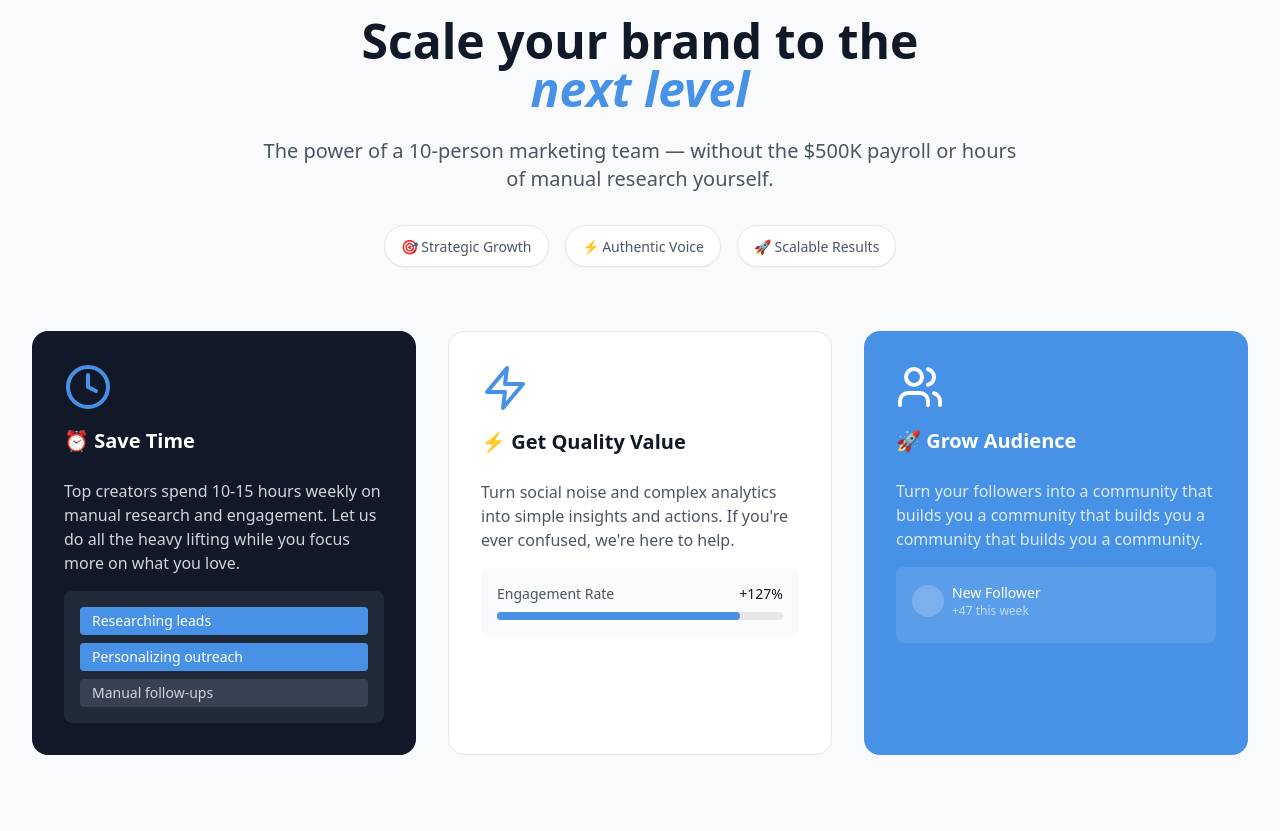
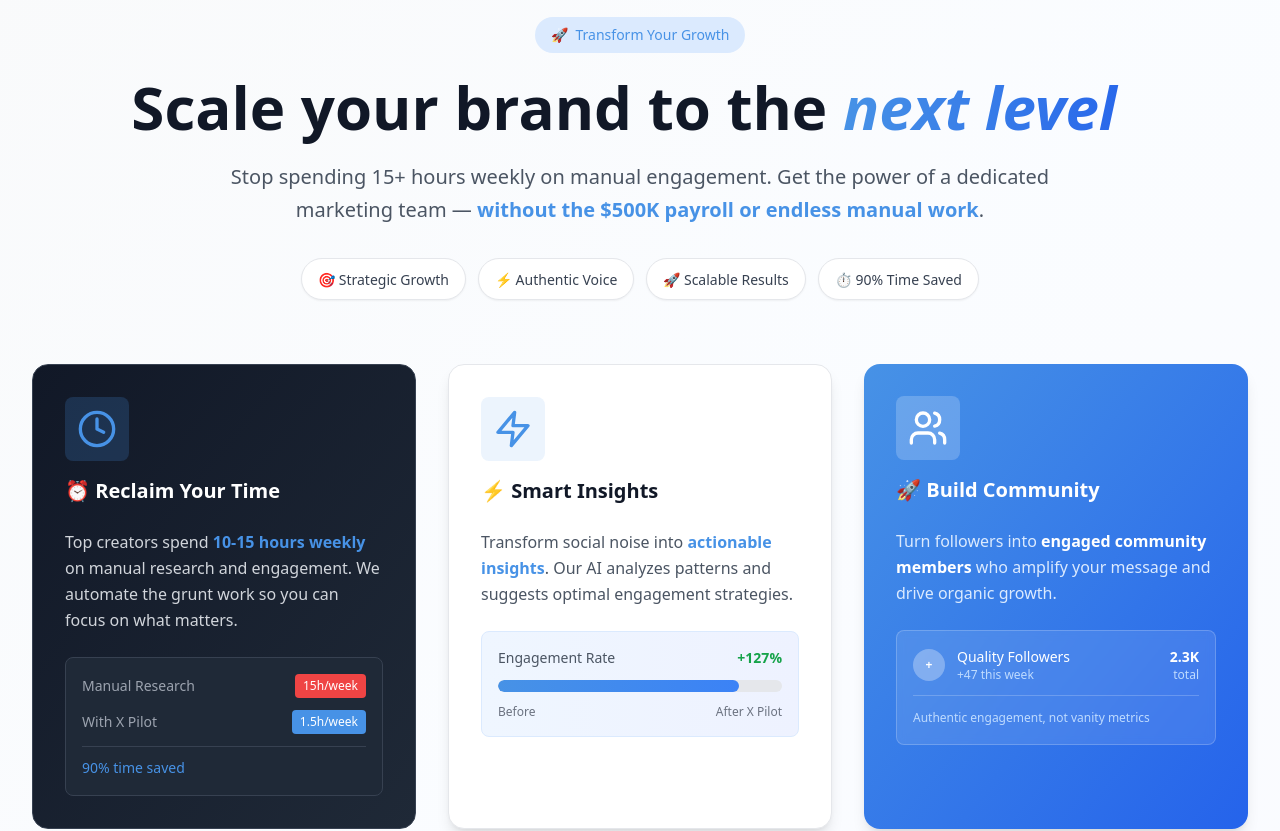
Before and after one commit to ThawingX/XPilot-landing, a React (Vite) app: page / in a window 1280 px wide. Shown: the part 4220-5051 px from the top of the page. Built offline with nearby package versions, Linux system fonts and the light colour scheme.

Commit message:
chore：内容调整

```diff
--- a/src/App.tsx
+++ b/src/App.tsx
@@ -673,12 +673,12 @@ function App() {
               <h2 className="mb-6 text-3xl font-bold text-gray-900 md:text-5xl">
                 Who is <span className="text-[#4792E6]">X Pilot</span> for?
               </h2>
-              <p className="mx-auto max-w-3xl text-xl text-gray-600 mb-8">
+              <p className="mx-auto mb-8 max-w-3xl text-xl text-gray-600">
                 You know that growth = value + consistency + interaction
               </p>
             </div>
 
-            <div className="grid gap-8 md:grid-cols-3 mb-16">
+            <div className="grid gap-8 mb-16 md:grid-cols-3">
               <div className="p-8 bg-gradient-to-br from-blue-50 to-indigo-50 rounded-2xl border border-blue-100 card-hover">
                 <div className="bg-[#4792E6]/10 p-4 rounded-lg w-fit mb-6">
                   <User className="h-8 w-8 text-[#4792E6]" />
@@ -749,11 +749,11 @@ function App() {
                 </div>
                 <div className="grid gap-4 md:grid-cols-2">
                   <div className="p-4 bg-red-50 rounded-lg border border-red-200">
-                    <p className="text-sm font-medium text-red-800 mb-2">❌ It's NOT for "ghostwriting"</p>
+                    <p className="mb-2 text-sm font-medium text-red-800">❌ It's NOT for "ghostwriting"</p>
                     <p className="text-sm text-red-700">Generic AI content that sounds robotic</p>
                   </div>
                   <div className="p-4 bg-green-50 rounded-lg border border-green-200">
-                    <p className="text-sm font-medium text-green-800 mb-2">✅ It's FOR authentic scaling</p>
+                    <p className="mb-2 text-sm font-medium text-green-800">✅ It's FOR authentic scaling</p>
                     <p className="text-sm text-green-700">People who want to own their vibe and scale their voice — without doing everything manually</p>
                   </div>
                 </div>
@@ -763,83 +763,153 @@ function App() {
         </section>
 
         {/* Benefits Section */}
-        <section className="py-20 bg-gray-50">
+        <section className="py-20 bg-gradient-to-br from-gray-50 via-blue-50/30 to-indigo-50/30">
           <div className="px-4 mx-auto max-w-7xl sm:px-6 lg:px-8">
             <div className="mb-16 text-center">
-              <h2 className="mb-6 text-3xl font-bold text-gray-900 md:text-5xl">
-                Scale your brand to the<br />
-                <span className="text-[#4792E6] italic">next level</span>
+              <div className="inline-flex items-center gap-2 px-4 py-2 mb-6 text-sm font-medium text-[#4792E6] bg-blue-100 rounded-full">
+                <span>🚀</span>
+                <span>Transform Your Growth</span>
+              </div>
+              <h2 className="mb-6 text-3xl font-bold leading-tight text-gray-900 md:text-5xl lg:text-6xl max-w-6xl mx-auto px-6 text-center">
+                <span className="whitespace-nowrap">Scale your brand to the{' '}</span>
+                <span className="text-[#4792E6] italic bg-gradient-to-r from-[#4792E6] to-blue-600 bg-clip-text text-transparent whitespace-nowrap pr-4 md:pr-6 lg:pr-8">
+                  next level
+                </span>
               </h2>
-              <p className="mx-auto max-w-3xl text-xl text-gray-600">
-                The power of a 10-person marketing team — without the $500K payroll or hours of manual research yourself.
+              <p className="mx-auto max-w-4xl text-xl leading-relaxed text-gray-600">
+                Stop spending 15+ hours weekly on manual engagement. Get the power of a dedicated marketing team —
+                <span className="text-[#4792E6] font-semibold"> without the $500K payroll or endless manual work</span>.
               </p>
-              <div className="flex justify-center items-center gap-4 mt-8">
-                <div className="px-4 py-2 bg-white rounded-full border border-gray-200 shadow-sm">
-                  <span className="text-sm font-medium text-gray-600">🎯 Strategic Growth</span>
+
+              {/* Key Value Props */}
+              <div className="flex flex-wrap gap-3 justify-center items-center mt-8">
+                <div className="px-4 py-2 bg-white rounded-full border border-gray-200 shadow-sm transition-shadow hover:shadow-md">
+                  <span className="text-sm font-medium text-gray-700">🎯 Strategic Growth</span>
                 </div>
-                <div className="px-4 py-2 bg-white rounded-full border border-gray-200 shadow-sm">
-                  <span className="text-sm font-medium text-gray-600">⚡ Authentic Voice</span>
+                <div className="px-4 py-2 bg-white rounded-full border border-gray-200 shadow-sm transition-shadow hover:shadow-md">
+                  <span className="text-sm font-medium text-gray-700">⚡ Authentic Voice</span>
                 </div>
-                <div className="px-4 py-2 bg-white rounded-full border border-gray-200 shadow-sm">
-                  <span className="text-sm font-medium text-gray-600">🚀 Scalable Results</span>
+                <div className="px-4 py-2 bg-white rounded-full border border-gray-200 shadow-sm transition-shadow hover:shadow-md">
+                  <span className="text-sm font-medium text-gray-700">🚀 Scalable Results</span>
+                </div>
+                <div className="px-4 py-2 bg-white rounded-full border border-gray-200 shadow-sm transition-shadow hover:shadow-md">
+                  <span className="text-sm font-medium text-gray-700">⏱️ 90% Time Saved</span>
                 </div>
               </div>
             </div>
 
             <div className="grid gap-8 md:grid-cols-3">
-              <div className="p-8 text-white bg-gray-900 rounded-2xl">
+              {/* Time Efficiency Card */}
+              <div className="p-8 text-white bg-gradient-to-br from-gray-900 to-gray-800 rounded-2xl border border-gray-700 card-hover">
                 <div className="mb-6">
-                  <Clock className="h-12 w-12 text-[#4792E6] mb-4" />
-                  <h3 className="mb-2 text-xl font-semibold">⏰ Save Time</h3>
+                  <div className="bg-[#4792E6]/20 p-3 rounded-lg w-fit mb-4">
+                    <Clock className="h-10 w-10 text-[#4792E6]" />
+                  </div>
+                  <h3 className="mb-2 text-xl font-semibold">⏰ Reclaim Your Time</h3>
                 </div>
-                <p className="mb-4 text-gray-300">
-                  Top creators spend 10-15 hours weekly on manual research and engagement. Let us do all the heavy lifting while you focus more on what you love.
+                <p className="mb-6 leading-relaxed text-gray-300">
+                  Top creators spend <span className="text-[#4792E6] font-semibold">10-15 hours weekly</span> on manual research and engagement.
+                  We automate the grunt work so you can focus on what matters.
                 </p>
-                <div className="p-4 bg-gray-800 rounded-lg">
-                  <div className="space-y-2">
-                    <div className="bg-[#4792E6] text-white px-3 py-1 rounded text-sm">Researching leads</div>
-                    <div className="bg-[#4792E6] text-white px-3 py-1 rounded text-sm">Personalizing outreach</div>
-                    <div className="px-3 py-1 text-sm text-gray-300 bg-gray-700 rounded">Manual follow-ups</div>
+                <div className="p-4 bg-gray-800 rounded-lg border border-gray-700">
+                  <div className="space-y-3">
+                    <div className="flex justify-between items-center">
+                      <span className="text-sm text-gray-400">Manual Research</span>
+                      <span className="px-2 py-1 text-xs text-white bg-red-500 rounded">15h/week</span>
+                    </div>
+                    <div className="flex justify-between items-center">
+                      <span className="text-sm text-gray-400">With X Pilot</span>
+                      <span className="text-xs bg-[#4792E6] text-white px-2 py-1 rounded">1.5h/week</span>
+                    </div>
+                    <div className="pt-2 border-t border-gray-700">
+                      <span className="text-sm font-medium text-[#4792E6]">90% time saved</span>
+                    </div>
                   </div>
                 </div>
               </div>
 
-              <div className="p-8 bg-white rounded-2xl border border-gray-200">
+              {/* Quality & Analytics Card */}
+              <div className="p-8 bg-white rounded-2xl border border-gray-200 shadow-lg card-hover">
                 <div className="mb-6">
-                  <Zap className="h-12 w-12 text-[#4792E6] mb-4" />
-                  <h3 className="mb-2 text-xl font-semibold text-gray-900">⚡ Get Quality Value</h3>
+                  <div className="bg-[#4792E6]/10 p-3 rounded-lg w-fit mb-4">
+                    <Zap className="h-10 w-10 text-[#4792E6]" />
+                  </div>
+                  <h3 className="mb-2 text-xl font-semibold text-gray-900">⚡ Smart Insights</h3>
                 </div>
-                <p className="mb-4 text-gray-600">
-                  Turn social noise and complex analytics into simple insights and actions. If you're ever confused, we're here to help.
+                <p className="mb-6 leading-relaxed text-gray-600">
+                  Transform social noise into <span className="text-[#4792E6] font-semibold">actionable insights</span>.
+                  Our AI analyzes patterns and suggests optimal engagement strategies.
                 </p>
-                <div className="p-4 bg-gray-50 rounded-lg">
-                  <div className="flex justify-between items-center mb-2">
-                    <span className="text-sm text-gray-600">Engagement Rate</span>
-                    <span className="text-sm font-medium text-gray-900">+127%</span>
-                  </div>
-                  <div className="w-full h-2 bg-gray-200 rounded-full">
-                    <div className="bg-[#4792E6] h-2 rounded-full" style={{ width: '85%' }}></div>
+                <div className="p-4 bg-gradient-to-r from-blue-50 to-indigo-50 rounded-lg border border-blue-100">
+                  <div className="space-y-3">
+                    <div className="flex justify-between items-center">
+                      <span className="text-sm text-gray-600">Engagement Rate</span>
+                      <span className="text-sm font-bold text-green-600">+127%</span>
+                    </div>
+                    <div className="overflow-hidden w-full h-3 bg-gray-200 rounded-full">
+                      <div className="bg-gradient-to-r from-[#4792E6] to-blue-500 h-3 rounded-full transition-all duration-1000" style={{ width: '85%' }}></div>
+                    </div>
+                    <div className="flex justify-between text-xs text-gray-500">
+                      <span>Before</span>
+                      <span>After X Pilot</span>
+                    </div>
                   </div>
                 </div>
               </div>
 
-              <div className="bg-[#4792E6] text-white p-8 rounded-2xl">
+              {/* Community Growth Card */}
+              <div className="bg-gradient-to-br from-[#4792E6] to-blue-600 text-white p-8 rounded-2xl shadow-lg card-hover">
                 <div className="mb-6">
-                  <Users className="mb-4 w-12 h-12 text-white" />
-                  <h3 className="mb-2 text-xl font-semibold">🚀 Grow Audience</h3>
+                  <div className="p-3 mb-4 rounded-lg bg-white/20 w-fit">
+                    <Users className="w-10 h-10 text-white" />
+                  </div>
+                  <h3 className="mb-2 text-xl font-semibold">🚀 Build Community</h3>
                 </div>
-                <p className="mb-4 text-blue-100">
-                  Turn your followers into a community that builds you a community that builds you a community that builds you a community.
+                <p className="mb-6 leading-relaxed text-blue-100">
+                  Turn followers into <span className="font-semibold text-white">engaged community members</span> who
+                  amplify your message and drive organic growth.
                 </p>
-                <div className="p-4 rounded-lg bg-white/10">
-                  <div className="flex gap-2 items-center mb-2">
-                    <div className="w-8 h-8 rounded-full bg-white/20"></div>
-                    <div>
-                      <div className="text-sm font-medium">New Follower</div>
-                      <div className="text-xs text-blue-200">+47 this week</div>
+                <div className="p-4 rounded-lg border backdrop-blur-sm bg-white/10 border-white/20">
+                  <div className="space-y-3">
+                    <div className="flex gap-3 items-center">
+                      <div className="flex justify-center items-center w-8 h-8 rounded-full bg-white/30">
+                        <span className="text-xs font-bold">+</span>
+                      </div>
+                      <div className="flex-1">
+                        <div className="text-sm font-medium">Quality Followers</div>
+                        <div className="text-xs text-blue-200">+47 this week</div>
+                      </div>
+                      <div className="text-right">
+                        <div className="text-sm font-bold">2.3K</div>
+                        <div className="text-xs text-blue-200">total</div>
+                      </div>
+                    </div>
+                    <div className="pt-2 border-t border-white/20">
+                      <span className="text-xs text-blue-200">Authentic engagement, not vanity metrics</span>
                     </div>
                   </div>
                 </div>
+              </div>
+            </div>
+
+            {/* Bottom CTA */}
+            <div className="mt-16 text-center">
+              <div className="p-8 mx-auto max-w-4xl bg-white rounded-2xl border border-gray-200 shadow-lg">
+                <h3 className="mb-4 text-2xl font-bold text-gray-900">
+                  Ready to <span className="text-[#4792E6]">10x your Twitter growth</span>?
+                </h3>
+                <p className="mb-6 text-lg text-gray-600">
+                  Join 50+ creators who've transformed their X presence with AI-powered automation
+                </p>
+                <div className="flex flex-col gap-4 justify-center items-center sm:flex-row">
+                  <button className="bg-[#4792E6] text-white px-8 py-3 rounded-lg font-semibold hover:bg-[#3a7bc8] transition-colors shadow-lg">
+                    Start Free Trial
+                  </button>
+                  <button className="border-2 border-[#4792E6] text-[#4792E6] px-8 py-3 rounded-lg font-semibold hover:bg-[#4792E6] hover:text-white transition-colors">
+                    See Demo
+                  </button>
+                </div>
+                <p className="mt-4 text-sm text-gray-500">No credit card required • 7-day free trial</p>
               </div>
             </div>
           </div>
```
